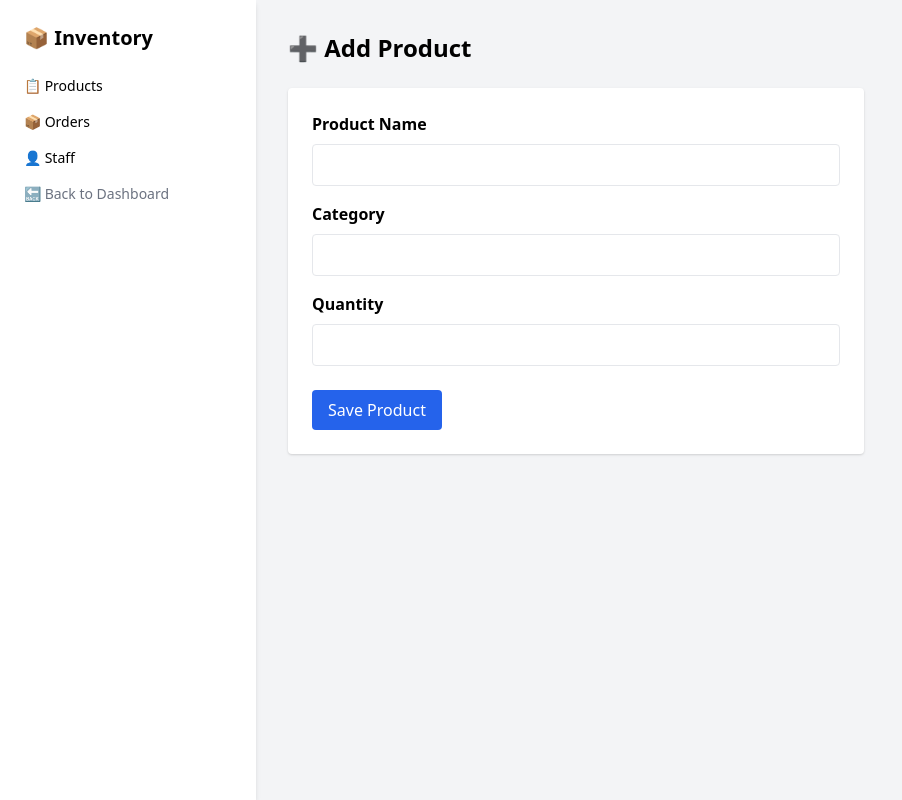
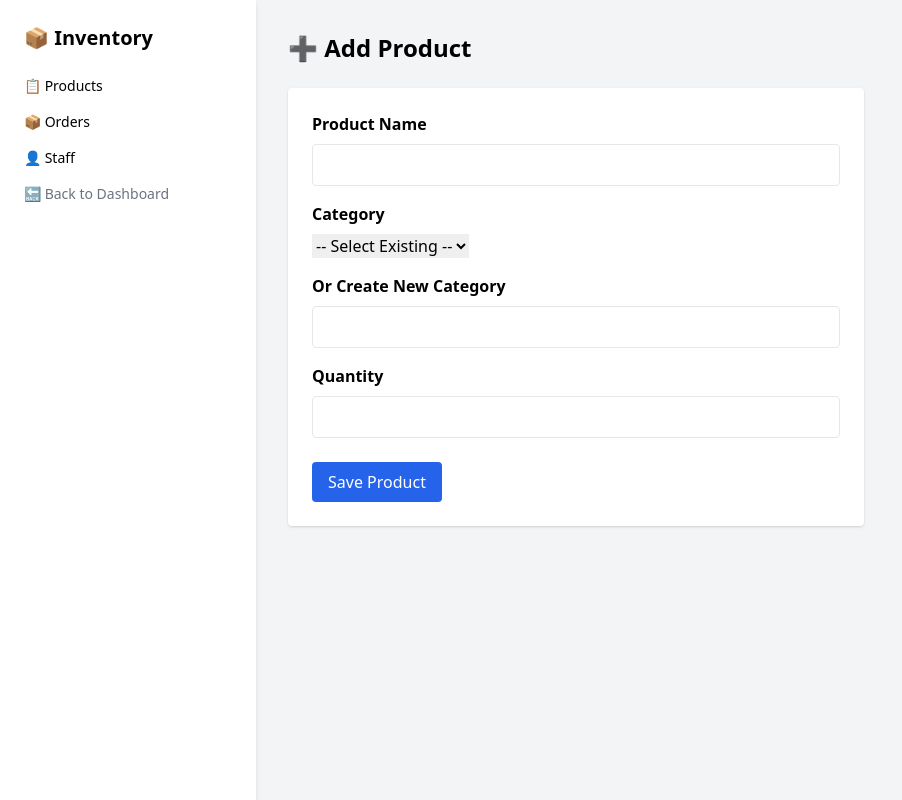
Before and after one commit to Anuoluwa-samuel/Django_erp, a Django app: page /inventory/products/create/ in a window 1280 px wide. Shown: the whole page, without its empty margins (0-902 px from the left). Run offline with Django 5.2, Linux system fonts and the light colour scheme; the visitor is signed in with stand-in values (Sample User, id 1).

Commit message:
feat: Replace product category input with select and new category option

```diff
--- a/templates/inventory/create_product.html
+++ b/templates/inventory/create_product.html
@@ -10,8 +10,18 @@
   <label class="block mb-2 font-semibold">Product Name</label>
   <input type="text" name="name" class="w-full p-2 border rounded mb-4" required>
 
+
   <label class="block mb-2 font-semibold">Category</label>
-  <input type="text" name="category" class="w-full p-2 border rounded mb-4" required>
+<select name="category_id">
+    <option value="">-- Select Existing --</option>
+    {% for cat in category_id %}
+        <option value="{{ cat.id }}">{{ cat.name }}</option>
+    {% endfor %}
+</select>
+
+<label class="block mb-2 font-semibold mt-4">Or Create New Category</label>
+<input type="text" name="new_category" class="w-full p-2 border rounded mb-4">
+
 
   <label class="block mb-2 font-semibold">Quantity</label>
   <input type="number" name="quantity" class="w-full p-2 border rounded mb-6" required>
```
